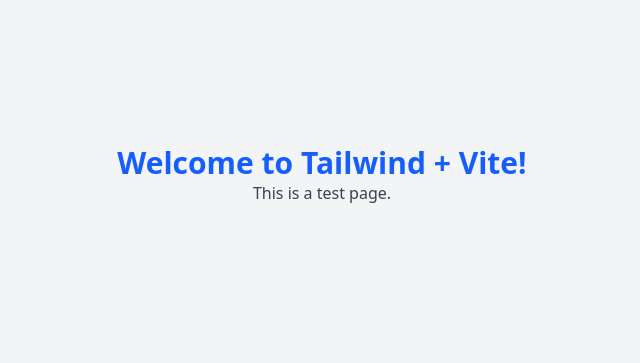
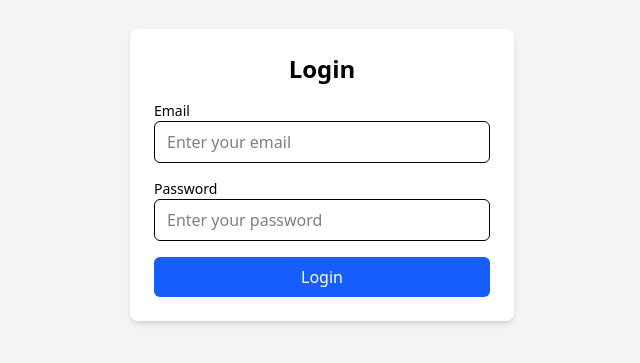
Before and after one commit to charitraa/Crochet-Inventory-System, a React (Vite) app: page / in a window 1280 px wide. Shown: the part 225-588 px from the top of the page, without its empty margins (318-958 px from the left). Built offline with nearby package versions, Linux system fonts and the light colour scheme.

Commit message:
Created Login Paqge

```diff
--- a/src/App.jsx
+++ b/src/App.jsx
@@ -1,14 +1,12 @@
-import React from "react";
 import { BrowserRouter as Router, Routes, Route } from "react-router-dom";
-import Home from "./pages/Home";
+import LoginPage from "./Authentication/loginpage";
 import NotFound from "./pages/NotFound";
-import Dashboard from "./Dasboard/dashboard";
 
 const App = () => {
   return (
     <Router>
       <Routes>
-        <Route path="/" element={<Home />} />
+        <Route path="/" element={<LoginPage />} /> {/* Make sure LoginPage is here */}
         <Route path="*" element={<NotFound />} />
       </Routes>
     </Router>
--- /dev/null
+++ b/src/Authentication/LoginPage.jsx
@@ -0,0 +1,54 @@
+import { useState } from "react";
+
+export default function LoginPage() {
+  const [email, setEmail] = useState("");
+  const [password, setPassword] = useState("");
+  const [error, setError] = useState("");
+
+  const handleSubmit = (e) => {
+    e.preventDefault();
+    if (!email || !password) {
+      setError("Please enter both email and password.");
+      return;
+    }
+    setError("");
+    console.log("Logging in with", email, password);
+  };
+
+  return (
+    <div className="flex min-h-screen items-center justify-center bg-gray-100">
+      <div className="w-full max-w-sm bg-white p-6 rounded-lg shadow-md">
+        <h2 className="text-2xl font-bold text-center mb-4">Login</h2>
+        {error && <p className="text-red-500 text-sm text-center">{error}</p>}
+        <form onSubmit={handleSubmit} className="space-y-4">
+          <div>
+            <label className="block text-sm font-medium">Email</label>
+            <input
+              type="email"
+              className="w-full px-3 py-2 border rounded-md focus:outline-none focus:ring focus:border-blue-300"
+              placeholder="Enter your email"
+              value={email}
+              onChange={(e) => setEmail(e.target.value)}
+            />
+          </div>
+          <div>
+            <label className="block text-sm font-medium">Password</label>
+            <input
+              type="password"
+              className="w-full px-3 py-2 border rounded-md focus:outline-none focus:ring focus:border-blue-300"
+              placeholder="Enter your password"
+              value={password}
+              onChange={(e) => setPassword(e.target.value)}
+            />
+          </div>
+          <button
+            type="submit"
+            className="w-full bg-blue-600 text-white py-2 rounded-md hover:bg-blue-700 transition"
+          >
+            Login
+          </button>
+        </form>
+      </div>
+    </div>
+  );
+}
```
